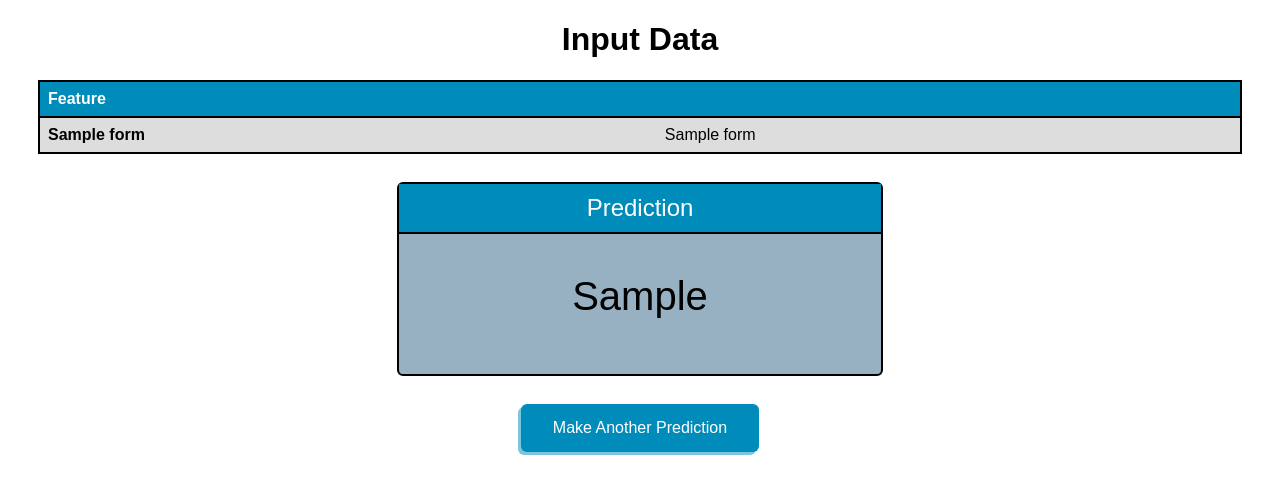
After one commit to devinshende/bp3d-runtime-inference, a Flask app: template templates/prediction.html in a window 1280 px wide. The commit adds this page. Shown: the top 494 px of the page. Run offline with Flask 3, Linux system fonts and the light colour scheme; the template is opened without the code that fills it: most values are stand-ins (such as "Sample title", 1, 10 or a date in 2020).

Commit message:
web design makeover

```diff
--- a/app.py
+++ b/app.py
@@ -44,13 +44,13 @@ def index():
 		form_data['area'] 					= float(form.area.data)
 		form_data['steps_fire'] 			= float(form.steps_fire.data)
 		pred_data = np.array(list(form_data.values()))
-		return redirect(url_for('courses'))
+		return redirect(url_for('prediction'))
 	print("errors" ,form.errors)
 	return render_template('index.html', form=form)
 
 # RENAME
-@app.route('/courses/')
-def courses():
+@app.route('/prediction/')
+def prediction():
 	with open('models.pkl','rb') as file:
 		models = pickle.load(file)
 		print(models)
@@ -60,4 +60,4 @@ def courses():
 	print(prediction)
 	print(CATEGORIES[prediction])
 	prediction_str = CATEGORY_CONVERSION[prediction]
-	return render_template('courses.html', form_data=form_data.items(), prediction_str=prediction_str)
+	return render_template('prediction.html', form_data=form_data.items(), prediction_str=prediction_str)
--- a/forms.py
+++ b/forms.py
@@ -23,8 +23,8 @@ class CourseForm(FlaskForm):
 	wind_direction			= IntegerField('wind_direction',validators=[InputRequired()],default=180)
 	wind_speed 				= IntegerField('wind_speed',validators=[InputRequired()],default=5)
 	canopy_moisture			= DecimalField('canopy_moisture',validators=[InputRequired()],default=0.9)
-	run_max_mem_rss_bytes	= IntegerField('run_max_mem_rss_bytes',validators=[InputRequired()],default=833674)
-	area 					= DecimalField('area',validators=[InputRequired()],default=646416)
+	run_max_mem_rss_bytes	= IntegerField('run_max_mem_rss_bytes',validators=[InputRequired()],default=800000)
+	area 					= DecimalField('area',validators=[InputRequired()],default=600000)
 	steps_fire				= IntegerField('steps_fire',validators=[InputRequired()],default=600)
 
 	# title = StringField('Title', validators=[InputRequired(), Length(min=10, max=100)])
--- a/templates/base.html
+++ b/templates/base.html
@@ -6,8 +6,10 @@
 	<style>
 
 		body {
+			font-family: sans-serif;
 			padding-left: 30px;
 			padding-right: 30px;
+			text-align: center;
 		}
 		nav a {
 			color: #008CBA;
@@ -21,6 +23,7 @@
 			border-collapse: collapse;
 			width: 100%;
 			border:2px solid black;
+			border-radius: 4px;
 			background-color: #eeeeee;
 		}
 		th {
@@ -61,9 +64,32 @@
 			display: inline-block;
 			font-size: 16px;
 			border-radius: 6px;
+			box-shadow: -3px 3px 0 0 rgba(0, 140, 186, 0.51);
 		}
 		.button:hover {
 			background-color: #23afde;
+		}
+		.card {
+			border-radius: 6px;
+			border: 2px solid black;
+			background-color: #97b1c2;
+			width: 40%;
+			margin: 10px auto;
+		}
+		.cardtitle {
+			border-bottom: 2px solid black;
+			font-family: sans-serif;
+			font-weight: 400;
+			color: white;
+			padding: 10px;
+			font-size: 24px;
+			background-color: #008CBA;
+			display: block;
+		}
+		.prediction {
+			font-weight: 400;
+			font-size: 40px;
+			padding-bottom: 15px;
 		}
 
 	</style>
--- /dev/null
+++ b/templates/prediction.html
@@ -0,0 +1,25 @@
+{% extends 'base.html' %}
+
+{% block content %}
+    <h1>{% block title %} Input Data {% endblock %}</h1>
+    <table>
+    <tr>
+        <th>Feature</th>
+        <th></th>
+    </tr>
+    {% for k, v in form_data %}
+    <tr>
+        <td class="key"> {{ k }} </td>
+        <td class="value"> {{ v }} </td>
+    </tr>
+    {% endfor %}
+    </table>
+    <br>
+
+    <div class="card">
+        <header class="cardtitle">Prediction</header>
+        <p class="prediction">{{prediction_str}}</p>
+    </div>
+    <br>
+    <a href="/" class="button">Make Another Prediction</a>
+{% endblock %}
```
Also changed, not shown: templates/courses.html (deleted, +0 -24 lines), 1 other file.
